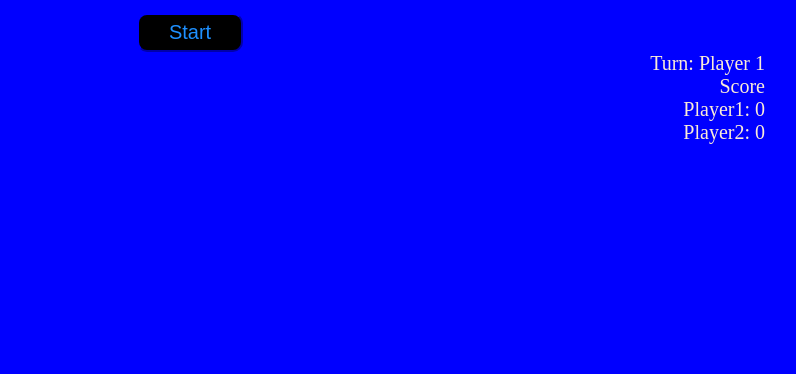
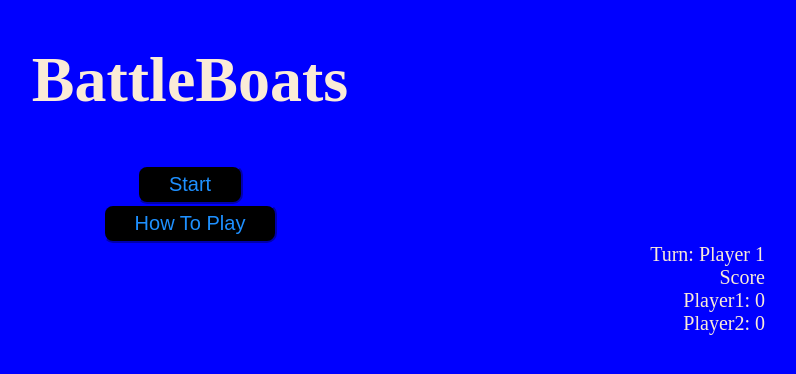
Before and after one commit to chetskii/BattleBoats, a plain HTML site: page index.html in a window 1280 px wide. Shown: the whole page, without its empty margins (450-1246 px from the left). Drawn offline with nearby package versions, Linux system fonts and the light colour scheme.

Commit message:
Added How to Play page with instructions

```diff
--- /dev/null
+++ b/css/introstyles.css
@@ -0,0 +1,30 @@
+body {
+    background-color: #0000FF;
+}
+
+h2 {
+    text-align: center;
+}
+
+button {
+    color: dodgerblue;
+    background-color: black;
+    font-size: 20px;
+    display: block;
+    margin: 0 auto;
+    padding: 6px 30px;
+    cursor: crosshair;
+    border-radius: 10px;
+    border-color: #0000FF;
+}
+
+a {
+    text-decoration: none;
+    color: dodgerblue;
+    cursor: crosshair;
+}
+
+section {
+    font-size: 18px;
+    color: antiquewhite;
+}
--- a/css/styles.css
+++ b/css/styles.css
@@ -50,3 +50,16 @@ section {
     color: antiquewhite;
     padding: 5px;
 }
+
+h1 {
+    text-align: center;
+    color: antiquewhite;
+    font-weight: bolder;
+    font-size: 64px;
+}
+
+a {
+    text-decoration: none;
+    cursor: crosshair;
+    color: dodgerblue;
+}
--- a/index.html
+++ b/index.html
@@ -10,9 +10,10 @@
     <title>BattleBoats</title>
 </head>
 <body>
+    <h1>BattleBoats</h1>
     <section class="heading">
         <button class='start'>Start</button>
-        <!-- <button id='new-game'>New Game</button> -->
+        <button id='howto'><a href="intro.html">How To Play</a></button>
         <div id="turn">Turn: Player 1</div>
         <div class="score">Score</div>
         <div class="points-playerOne">Player1: 0</div>
```
Also changed, not shown: intro.html (added, +30 -0 lines).
